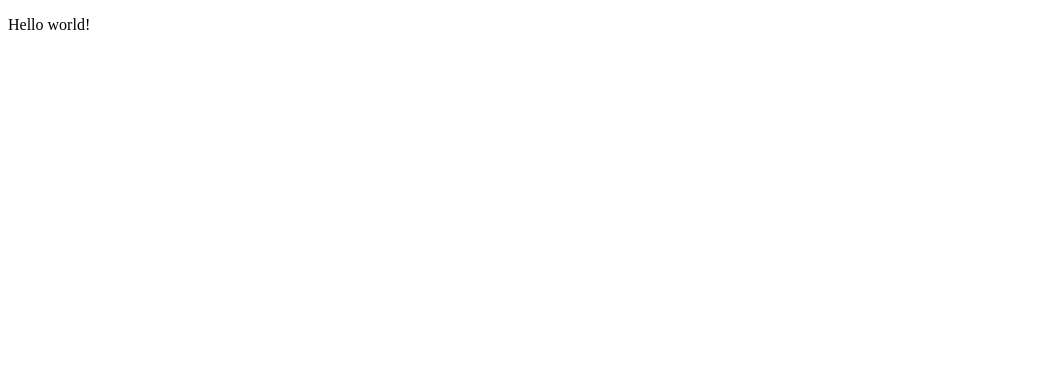
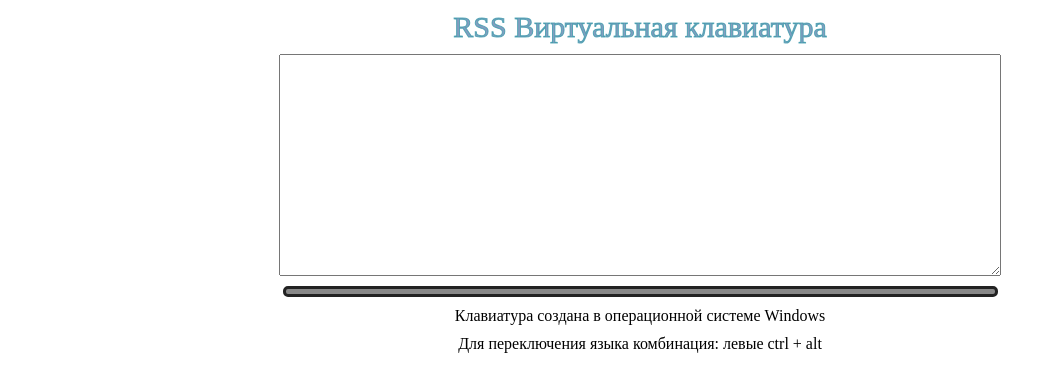
Before and after one commit to AlenaVP/virtual-keyboard, a website with bundled scripts: page index.html in a window 1280 px wide. Shown: the whole page, without its empty margins (0-1055 px from the left). Built offline with nearby package versions, Linux system fonts and the light colour scheme.

Commit message:
feat: add style

```diff
--- a/index.html
+++ b/index.html
@@ -7,6 +7,7 @@
   <meta name="viewport" content="width=device-width, initial-scale=1.0">
   <title>Virtual Keyboard</title>
   <link rel="shortcut icon" href="assets/key.ico" type="image/x-icon">
+  <link rel="stylesheet" href="style.css">
 </head>
 
 <body>
--- a/js/index.js
+++ b/js/index.js
@@ -1,5 +1,14 @@
-import Utils from './Utils.js';
+import Label from './Label.js';
+import Textarea from './Textarea.js';
+
+import Keyboard from './Keyboard.js';
+
+import Paragraph from './Paragraph.js';
 
 const body = document.querySelector('body');
 
-body.append(Utils.prototype.htmlToElement('<p>Hello world!</p>)'));
+body.append(new Label().element);
+body.append(new Textarea().element);
+body.append(new Keyboard().element);
+body.append(new Paragraph('description', 'Клавиатура создана в операционной системе Windows').element);
+body.append(new Paragraph('language', 'Для переключения языка комбинация: левыe ctrl + alt').element);
--- /dev/null
+++ b/style.css
@@ -0,0 +1,42 @@
+.container {
+  margin: 0 auto;
+  font-family: "Trebuchet MS", "Helvetica", sans-serif;
+}
+
+.textarea {
+  display: block;
+  width: 700px;
+  height: 200px;
+  margin: 10px auto 10px;
+  padding: 10px;
+  font-size: 18px;
+  color: #444444;
+}
+
+.title {
+  display: block;
+}
+
+.description,
+.language,
+.title {
+  margin: 10px auto;
+  text-align: center;
+}
+
+.title {
+  font-size: 30px;
+  color: rgba(101, 134, 177, 0.8);
+  -webkit-text-stroke: 1px rgba(57, 154, 170, 0.8);
+  -webkit-text-fill-color: rgba(101, 134, 177, 0.8);
+}
+
+.keyboard {
+  width: 704px;
+  margin: 0 auto;
+  padding-top: 5px;
+  padding-right: 5px;
+  background: #888888;
+  border: 3px solid #222222;
+  border-radius: 5px;
+}
```
